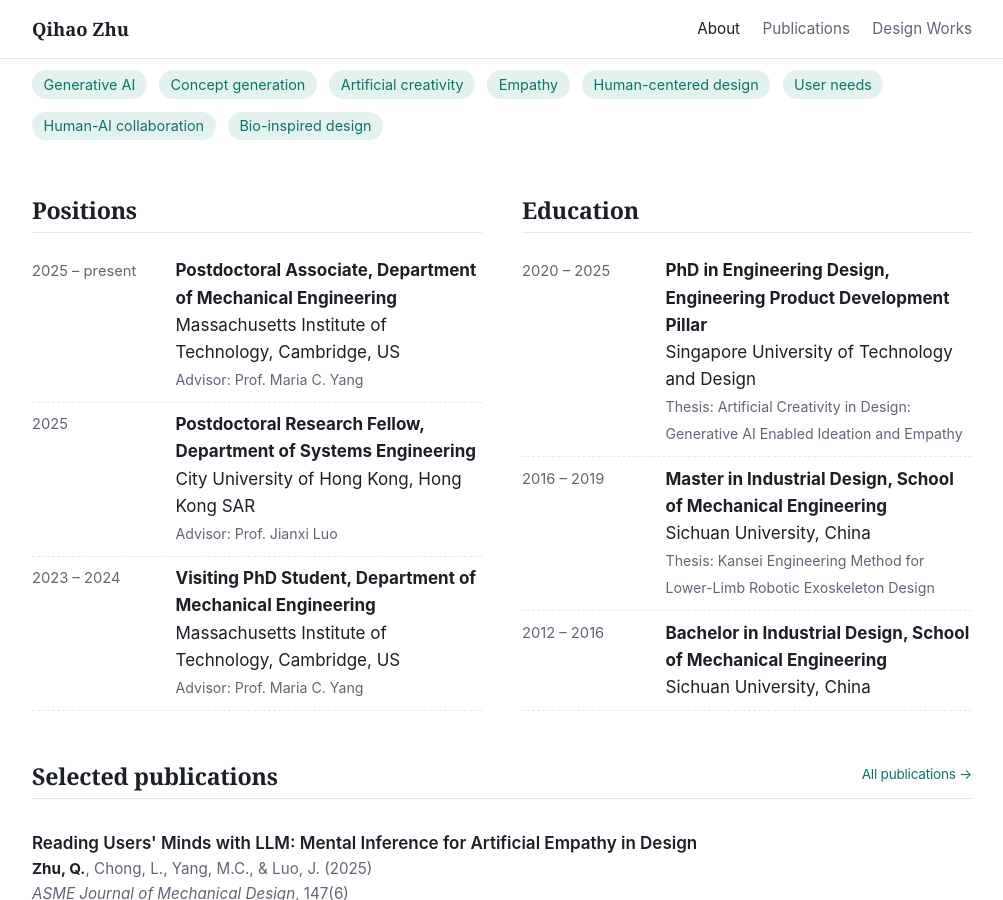
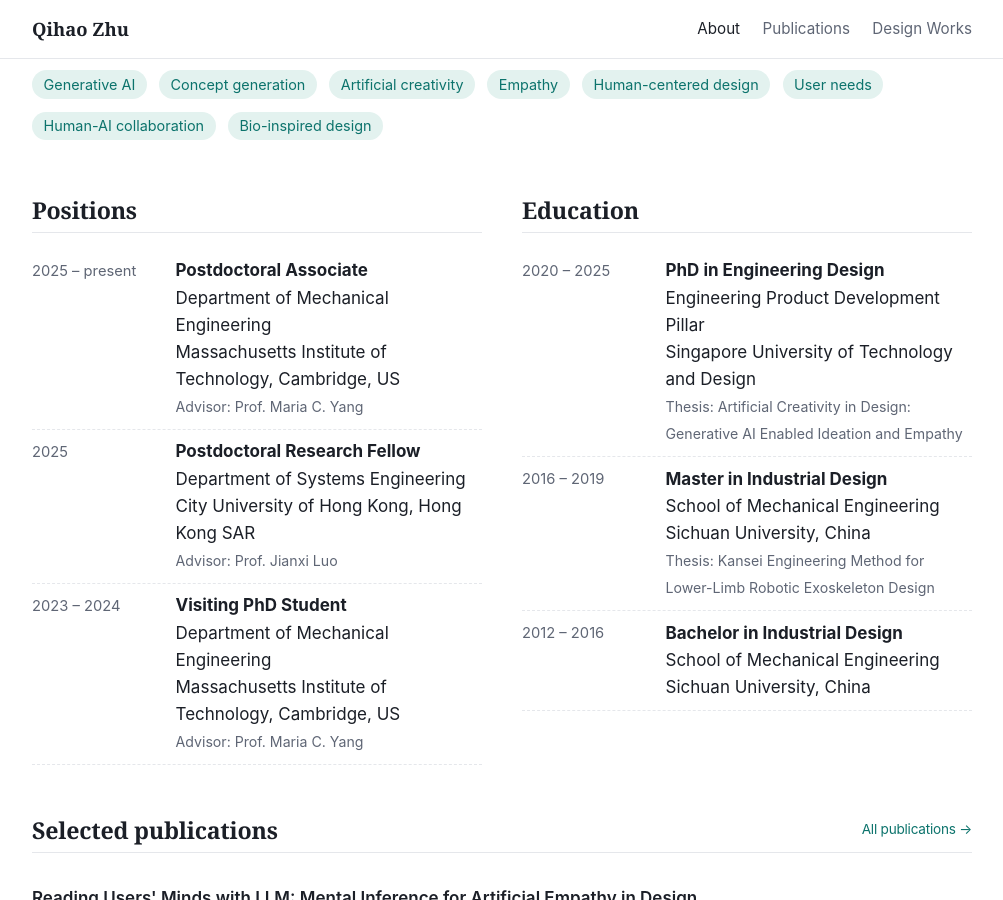
Before and after one commit to Qihao-Zhu/qihao-zhu.github.io, a Jekyll site: the page built from index.md, in a window 1280 px wide and 900 px high, scrolled down 803 px. Shown: the whole window, without its empty margins (138-1141 px from the left). Built offline with Jekyll 4.4.1, drawn with Linux system fonts in a browser that asks for light colours.

Commit message:
Update site

```diff
--- a/index.md
+++ b/index.md
@@ -36,7 +36,7 @@ permalink: /
     <h2>Positions</h2>
     <ul class="timeline">
       {% for e in p.positions %}
-      <li><span class="when">{{ e.period }}</span><span class="what"><strong>{{ e.title }}</strong><br>{{ e.institution }}{% if e.note %}<br><small>{{ e.note }}</small>{% endif %}</span></li>
+      <li><span class="when">{{ e.period }}</span><span class="what"><strong>{{ e.title }}</strong>{% if e.unit %}<br>{{ e.unit }}{% endif %}<br>{{ e.institution }}{% if e.note %}<br><small>{{ e.note }}</small>{% endif %}</span></li>
       {% endfor %}
     </ul>
   </section>
@@ -44,7 +44,7 @@ permalink: /
     <h2>Education</h2>
     <ul class="timeline">
       {% for e in p.education %}
-      <li><span class="when">{{ e.period }}</span><span class="what"><strong>{{ e.title }}</strong><br>{{ e.institution }}{% if e.note %}<br><small>{{ e.note }}</small>{% endif %}</span></li>
+      <li><span class="when">{{ e.period }}</span><span class="what"><strong>{{ e.title }}</strong>{% if e.unit %}<br>{{ e.unit }}{% endif %}<br>{{ e.institution }}{% if e.note %}<br><small>{{ e.note }}</small>{% endif %}</span></li>
       {% endfor %}
     </ul>
   </section>
```
Also changed, not shown: _data/profile.yml (+14 -6 lines).
